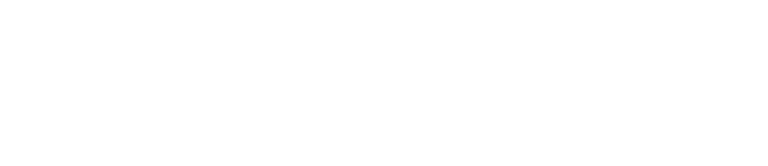
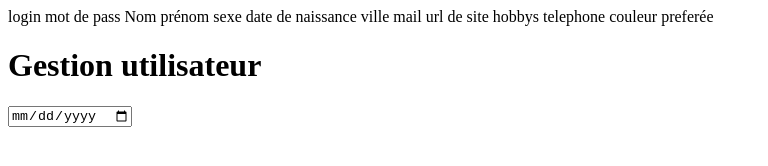
Before and after one commit to Gyozmo/semaine7, a plain HTML site: page Gestion d'utilisateurs/index.html in a window 1280 px wide. Shown: the whole page, without its empty margins (0-768 px from the left). Drawn offline with Linux system fonts and the light colour scheme.

```diff
--- a/Gestion d'utilisateurs/index.html
+++ b/Gestion d'utilisateurs/index.html
@@ -0,0 +1,35 @@
+<!DOCTYPE html>
+<html>
+
+<head>
+    <meta charset="utf-8" />
+    <meta http-equiv="X-UA-Compatible" content="IE=edge">
+    <title>Page Title</title>
+    <meta name="viewport" content="width=device-width, initial-scale=1">
+    <link rel="stylesheet" type="text/css" media="screen" href="main.css" />
+    <script src="main.js"></script>
+</head>
+
+<body>
+
+    login
+    mot de pass
+    Nom
+    prénom
+    sexe
+    date de naissance
+    ville
+    mail
+    url de site
+    hobbys
+    telephone
+    couleur preferée
+
+    <h1>Gestion utilisateur</h1>
+
+    <form action="" method="post">
+        <input type="date" name="" id="">
+    </form>
+</body>
+
+</html>
```
Also changed, not shown: Gestion d'utilisateurs/main.js (+7 -0 lines), index.html (+6 -0 lines).
